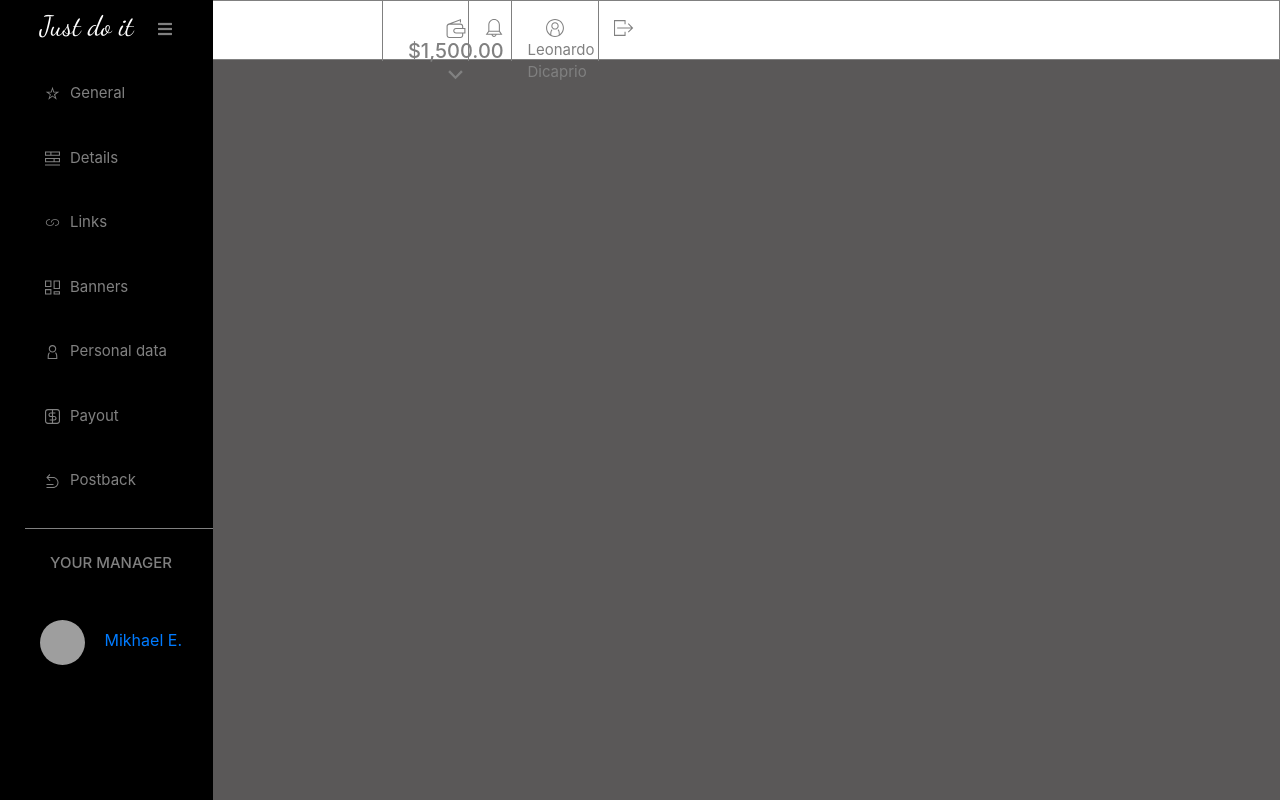
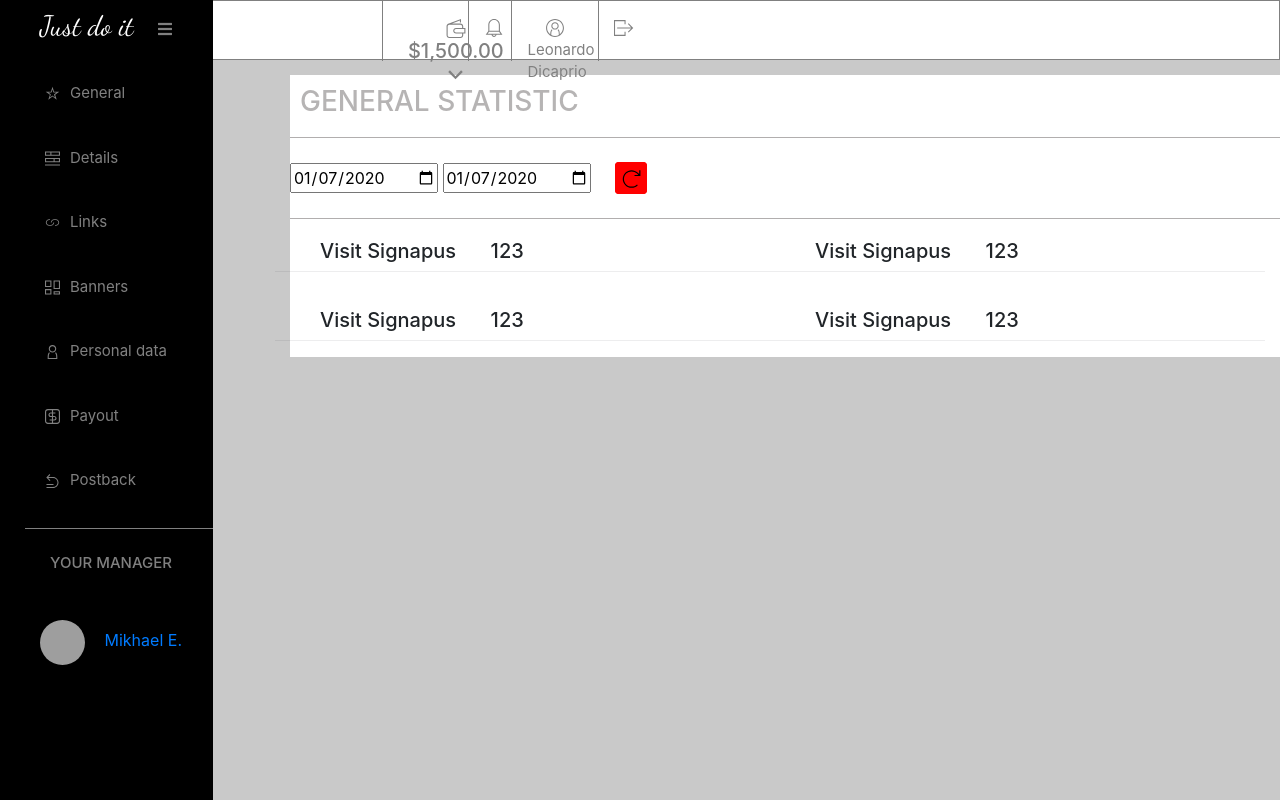
Before and after one commit to RezaiMartyna/bannersLinks, a website: page src/index.html in a window 1280 px wide. Drawn offline with nearby package versions, Linux system fonts and the light colour scheme; files that its build step writes are made by us from their sources; grey boxes are pictures that could not be loaded.

Commit message:
bad margin/padding

```diff
--- a/src/index.html
+++ b/src/index.html
@@ -58,7 +58,7 @@
             </div>
           </div>
 
-          <div class=" navbar col-sm-12  col-lg-10 ml-auto">
+          <div class=" navbar col-sm-12  col-lg-10 ">
             <div class="container navbar-container">
               <div class ="row">
                 <div class = "col-6"></div>
@@ -88,6 +88,42 @@
               </div>
             </div>
           </div>
+
+          <div class="content container">
+            <div class="content-name">
+              <h3>GENERAL STATISTIC</h3>
+            </div>
+            <div class="calender-input p">
+              <input type="date" value="2020-01-07">
+              <input type="date" value="2020-01-07">
+              <a href="#" class="button-refresh"><img class="icon"
+                      src="images/icons/refresh.svg" title="refresh"></a>
+            </div>
+            <div class="statistics">
+              <div class="table-statistic">
+                  <div class="table row">
+                      <div class="cell col">
+                        <h5 class="name">Visit Signapus</h5>
+                        <h5 class="number">123</h5>
+                      </div>
+                      <div class="cell col">
+                        <h5 class="name">Visit Signapus</h5>
+                        <h5 class="number">123</h5>
+                      </div>
+                  </div>
+                  <div class="table row">
+                      <div class="cell col">
+                        <h5 class="name">Visit Signapus</h5>
+                        <h5 class="number">123</h5>
+                      </div>
+                      <div class="cell col">
+                        <h5 class="name">Visit Signapus</h5>
+                        <h5 class="number">123</h5>
+                      </div>
+                  </div>
+              </div>
+
+          </div>
         </div>
     </body>
 </html>
--- a/src/sass/style.scss
+++ b/src/sass/style.scss
@@ -2,7 +2,7 @@
 //global
 
 body {
-  background-color: rgb(90, 88, 88);
+  background-color: rgb(201, 201, 201);
 }
 
 /* Colors */
@@ -216,3 +216,66 @@ $paragraph-font:  'Dancing Script', cursive;
   margin-right: auto;
   margin-top: 15px;
 }
+
+//contant
+
+.content {
+  background-color: white;
+  margin-left: 305px;
+  margin-top: 75px;
+  right: 0;
+  max-width: 100%;
+  height: auto;
+  padding-left: 0;
+
+}
+
+.content-name {
+  border-bottom: rgb(177, 174, 174) solid 0.5px;
+  padding-top: 10px;
+  padding-bottom: 10px;
+  padding-left: 10px;
+  color: rgb(182, 180, 180);
+}
+
+.calender-input {
+  border-bottom: rgb(177, 174, 174) solid 0.5px;
+  padding-top: 25px;
+  padding-bottom: 25px;
+
+
+  color: rgb(182, 180, 180);
+}
+
+.calender-input input {
+
+}
+
+.calender-input img {
+  height: 20px;
+  width: 20px;
+}
+
+.calender-input a  {
+  background-color: red;
+  border: red solid 6px;
+  border-radius: 4px;
+  margin-left: 20px;
+
+}
+
+.calender-input a img {
+
+}
+
+.cell {
+  padding-top: 20px;
+  border-bottom: solid 1px rgba(33,36,44,0.08)
+
+}
+
+.cell h5 {
+  //border-bottom: grey solid 0.5px;
+  display:inline-block;
+  margin-left: 30px;
+}
```
